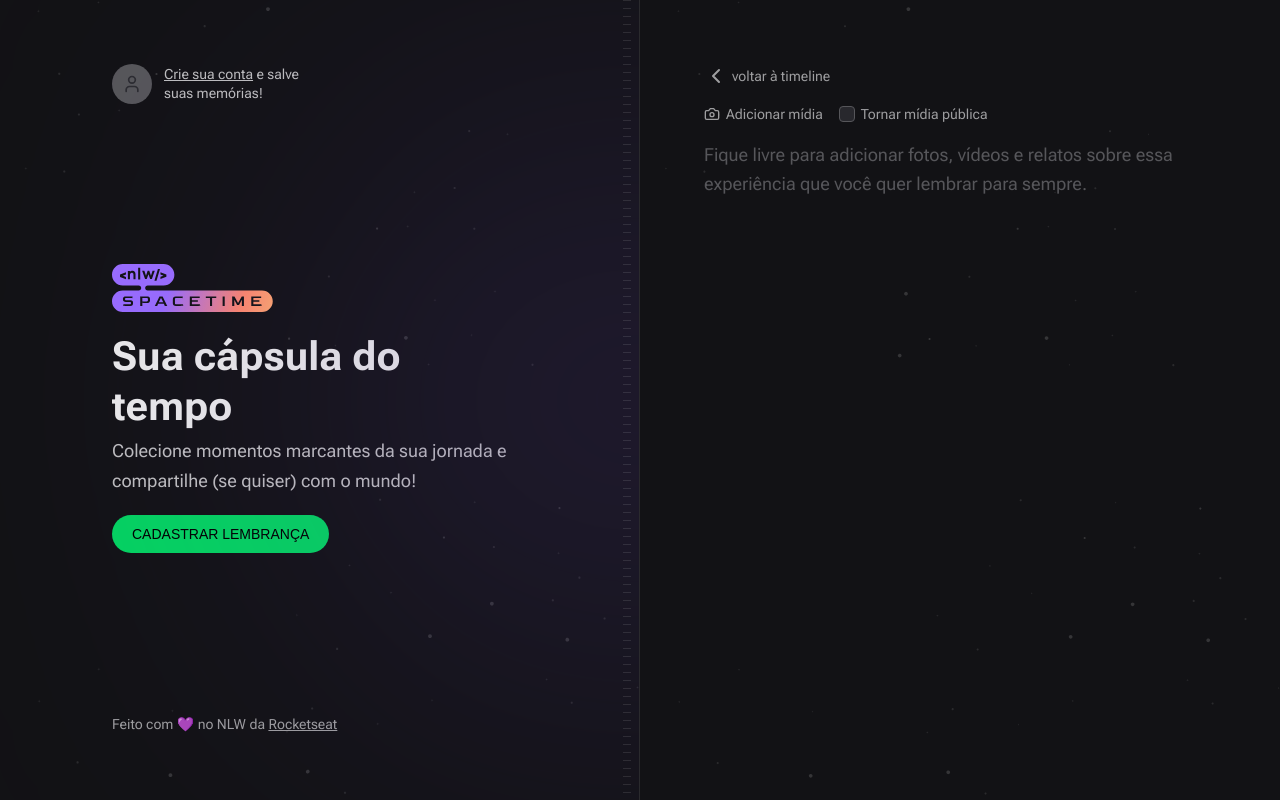
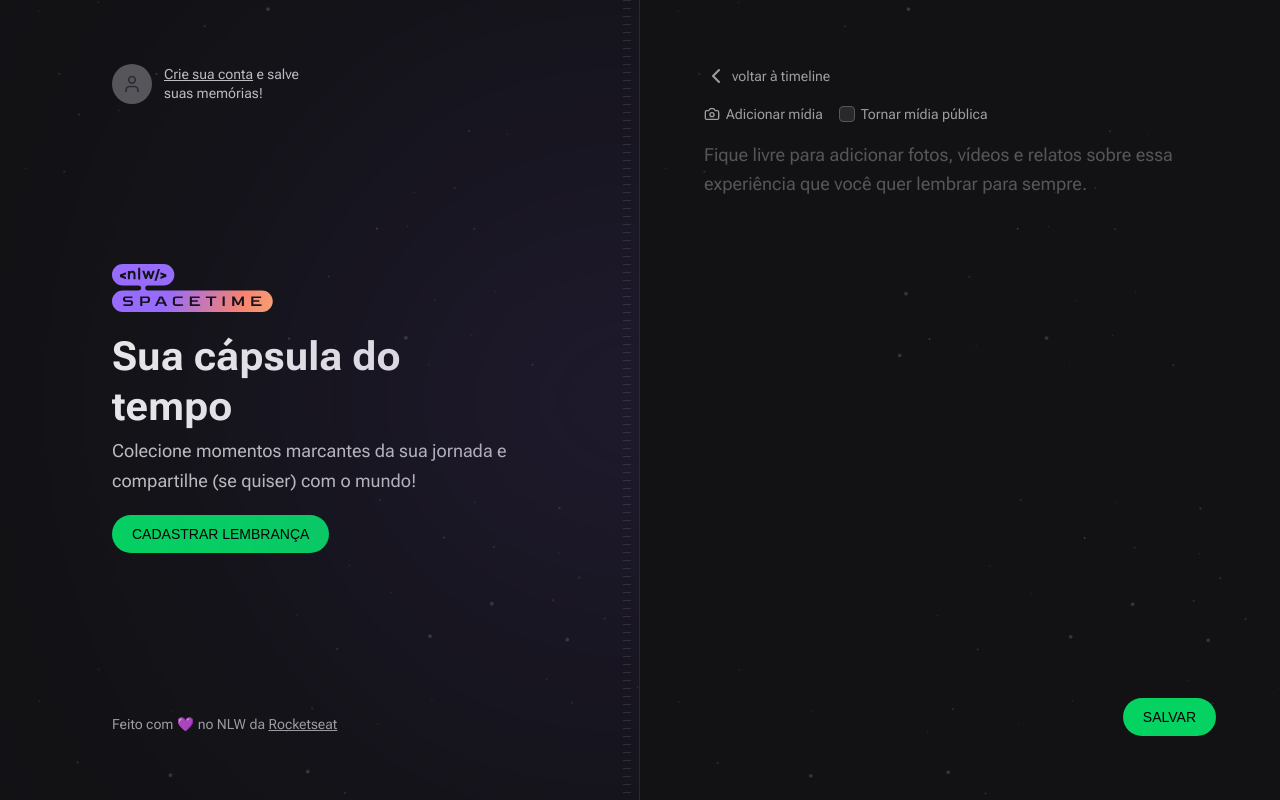
Before and after one commit to daviaxs/spacetime, a Next.js app in the folder web/: page /memories/new in a window 1280 px wide. Built offline with nearby package versions, Linux system fonts and the light colour scheme; no server answers; a web font is replaced by a local one.

Commit message:
Created submit button

```diff
--- a/web/src/shared/components/NewMemoryForm.tsx
+++ b/web/src/shared/components/NewMemoryForm.tsx
@@ -47,6 +47,13 @@ export function NewMemoryForm() {
         placeholder="Fique livre para adicionar fotos, vídeos e relatos sobre essa experiência que você quer lembrar para sempre."
         className="w-full flex-1 resize-none rounded border-0 bg-transparent p-0 text-lg leading-relaxed text-gray-100 placeholder:text-gray-400 focus:ring-0"
       />
+
+      <button
+        className="inline-block self-end rounded-full bg-green-500 px-5 py-3 font-alt text-sm uppercase leading-none text-black transition-colors hover:bg-green-600"
+        type="submit"
+      >
+        Salvar
+      </button>
     </form>
   )
 }
```
